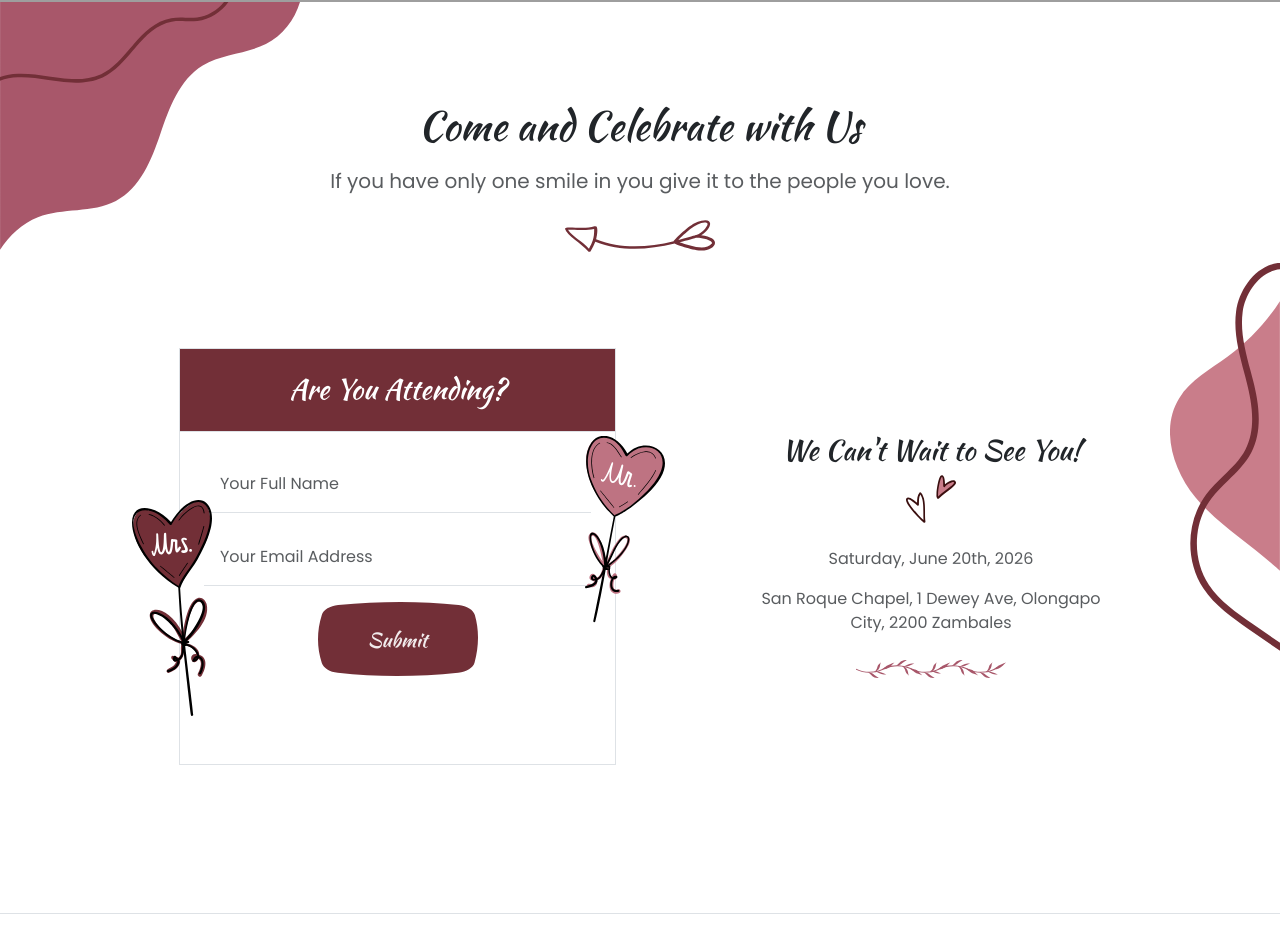
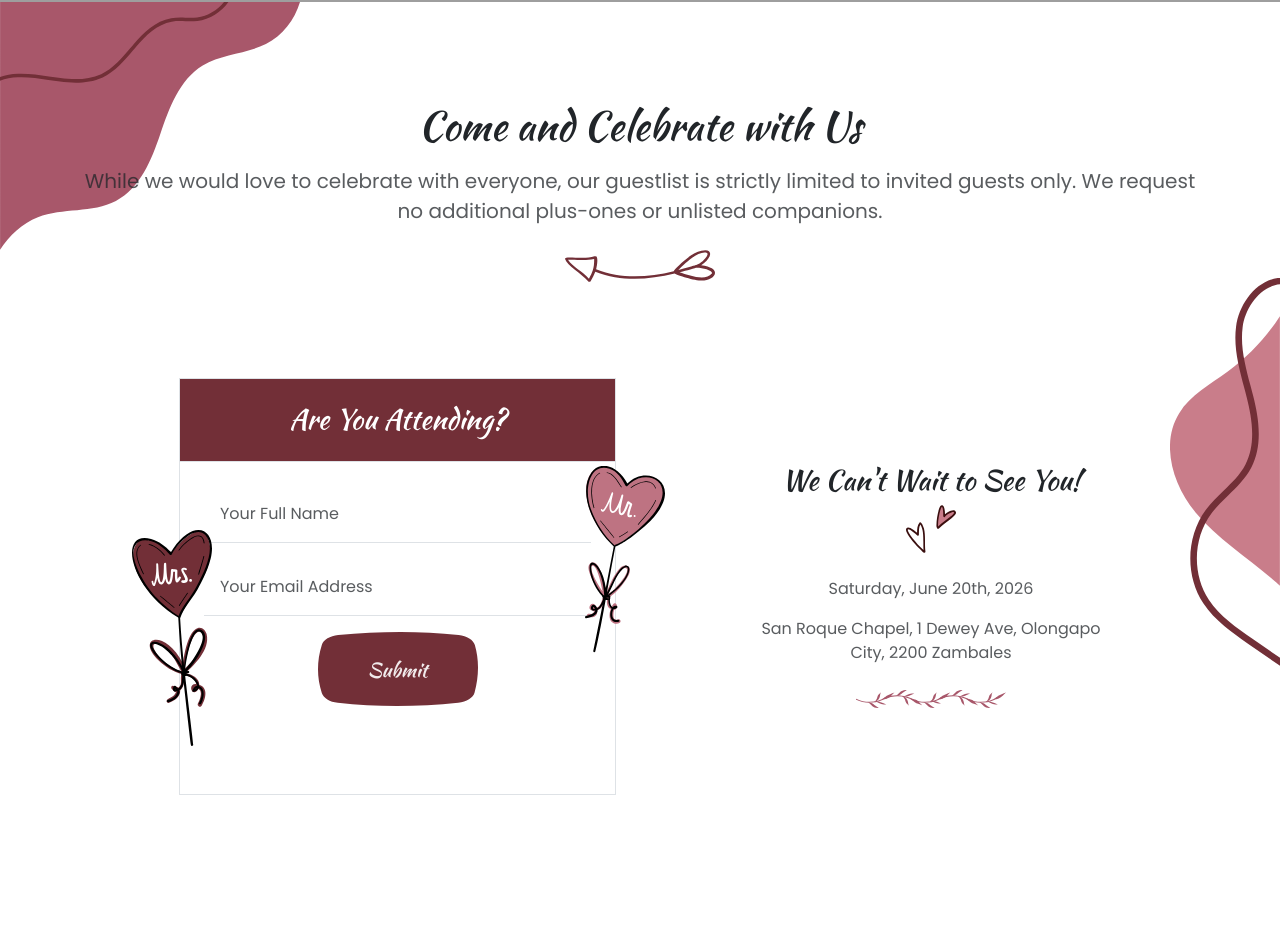
Before and after one commit to devlargs/christian-and-lynzei, a Next.js app: page / in a window 1280 px wide. Shown: the part 7096-8035 px from the top of the page. Built offline with nearby package versions, Linux system fonts and the light colour scheme; no server answers; grey boxes are pictures that could not be loaded.

Commit message:
feat: Update RsvpSection.tsx

```diff
--- a/sections/RsvpSection.tsx
+++ b/sections/RsvpSection.tsx
@@ -9,7 +9,7 @@ export default function RsvpSection() {
           <div className="col-12 position-relative text-center z-2">
             <h2 className="font-alt fs-1 mb-3">Come and Celebrate with Us</h2>
             <p className="fs-5 mb-4 text-body-secondary">
-              If you have only one smile in you give it to the people you love.
+              While we would love to celebrate with everyone, our guestlist is strictly limited to invited guests only. We request no additional plus-ones or unlisted companions.
             </p>
             <span className="divider divider-arrow"></span>
           </div>
```
